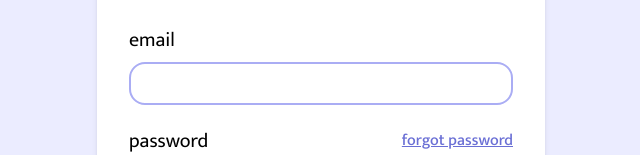
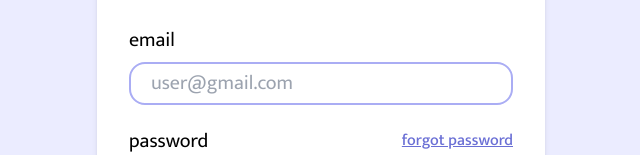
Before and after one commit to devdotfatima/storycloud, a Next.js app: page /login in a window 1280 px wide. Shown: the part 169-324 px from the top of the page, without its empty margins (543-1183 px from the left). Built offline with nearby package versions, Linux system fonts and the light colour scheme.

Commit message:
adds email placeholder in login form

```diff
--- a/src/app/(auth)/login/LoginForm.tsx
+++ b/src/app/(auth)/login/LoginForm.tsx
@@ -55,7 +55,7 @@ const LoginForm = () => {
               <FormControl>
                 <Input
                   className="w-full border-2 px-5 border-purple-400  focus:outline-none ring-purple focus:ring-2 focus:border-0  "
-                  placeholder=""
+                  placeholder="user@gmail.com"
                   {...field}
                 />
               </FormControl>
```
